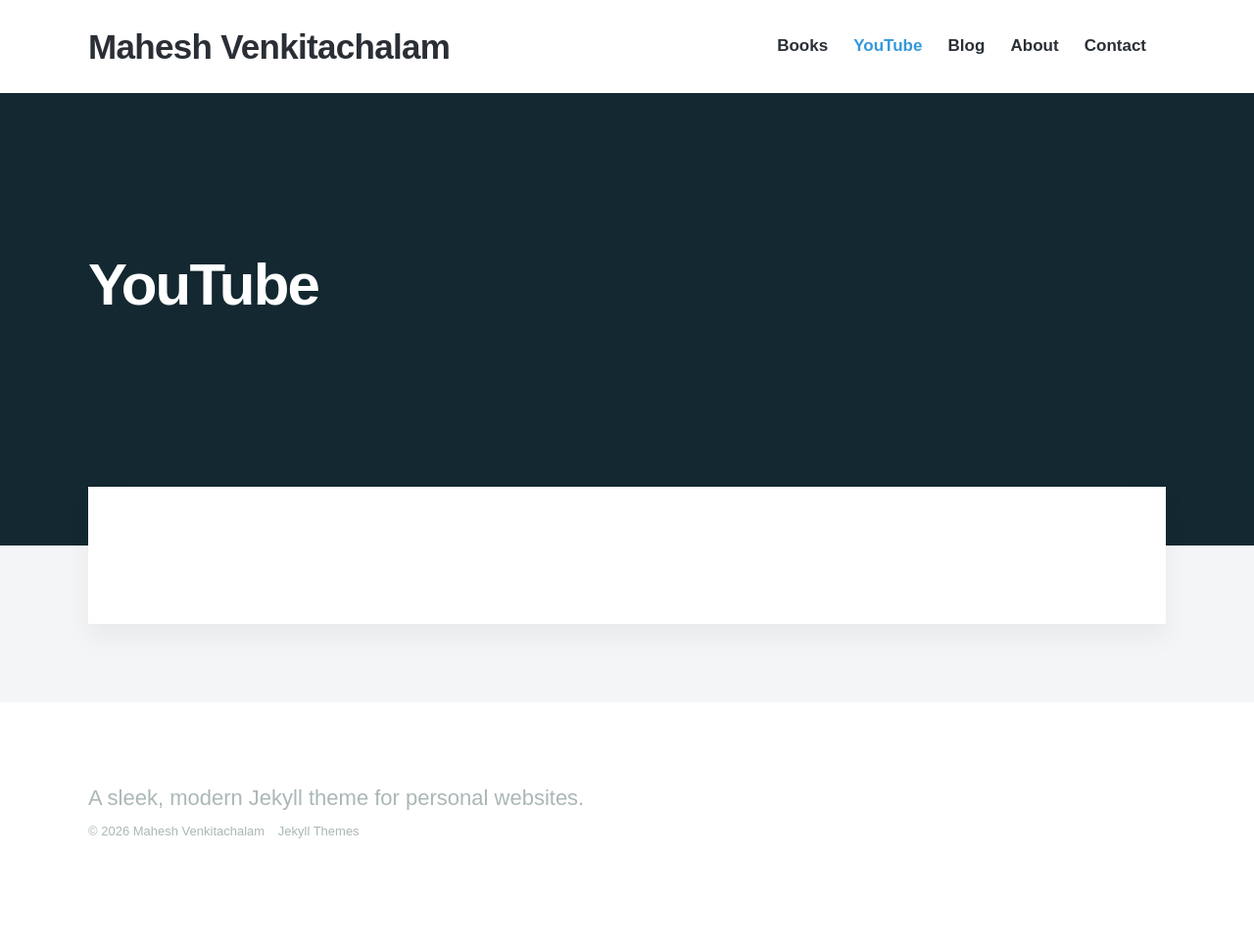
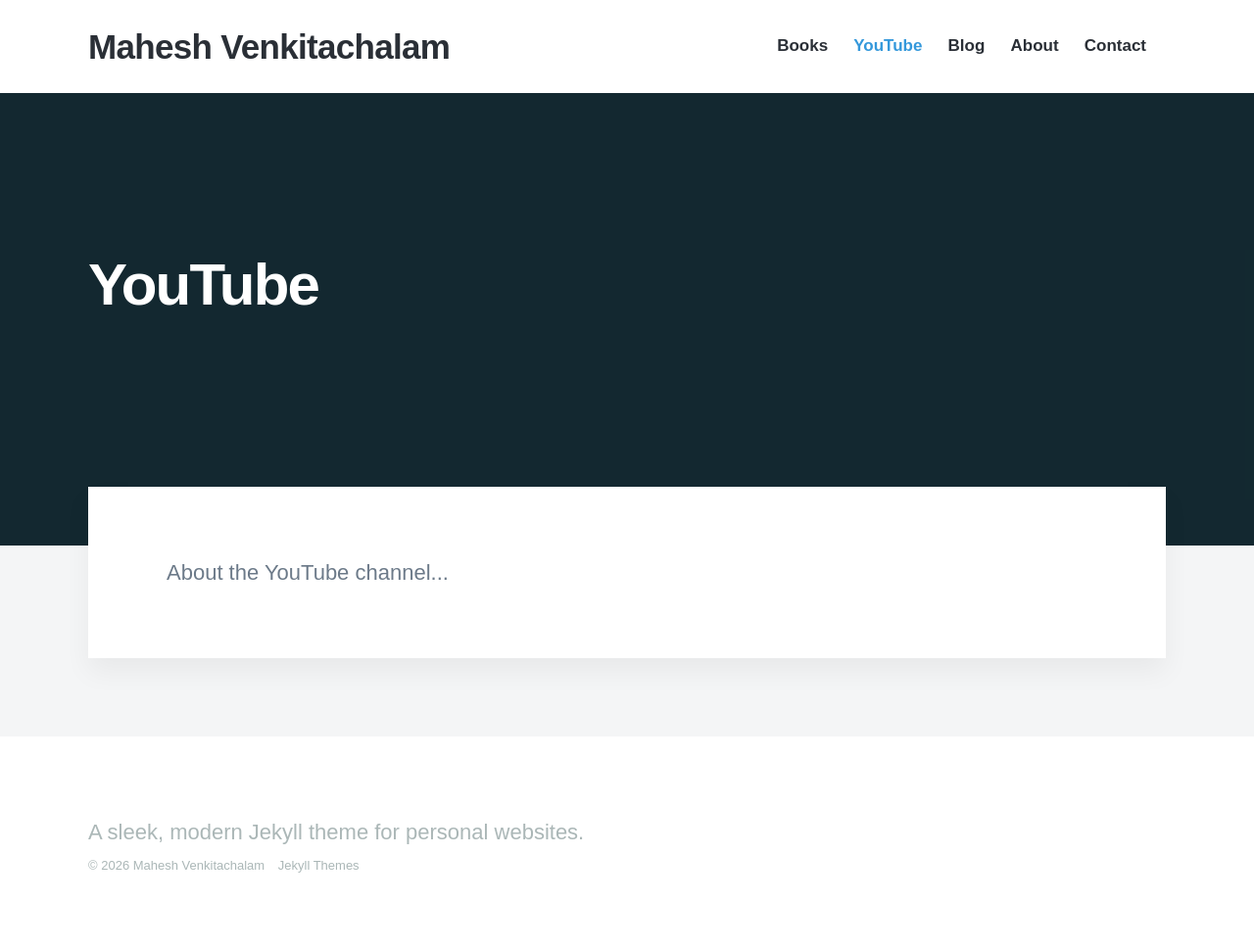
Before and after one commit to mkvenkit/mkvenkit.github.io, a Jekyll site: the page built from youtube/index.html, in a window 1280 px wide. Shown: the whole page at 98% size. Built offline with Jekyll 4.4.1, drawn with Linux system fonts in a browser that asks for light colours; nearby versions of some CDN libraries; some web fonts are replaced; before the commit the page ends 935 px from its top, so only the background shows below that.

Commit message:
Update index.html

```diff
--- a/youtube/index.html
+++ b/youtube/index.html
@@ -3,6 +3,10 @@ layout: page
 title: YouTube
 permalink: /youtube/
 ---
+
+<p>
+About the YouTube channel...
+</p>
 
 <div id="youtube-grid" class="grid"></div>
 
@@ -22,9 +26,10 @@ fetch("https://api.rss2json.com/v1/api.json?rss_url=" + encodeURIComponent(feedU
 
       item.innerHTML = `
         <a href="${video.link}" target="_blank">
+            <h3>${video.title}</h3>
           <img src="https://img.youtube.com/vi/${videoId}/hqdefault.jpg">
-          <h3>${video.title}</h3>
         </a>
+        <hr/>
       `;
 
       container.appendChild(item);
```
